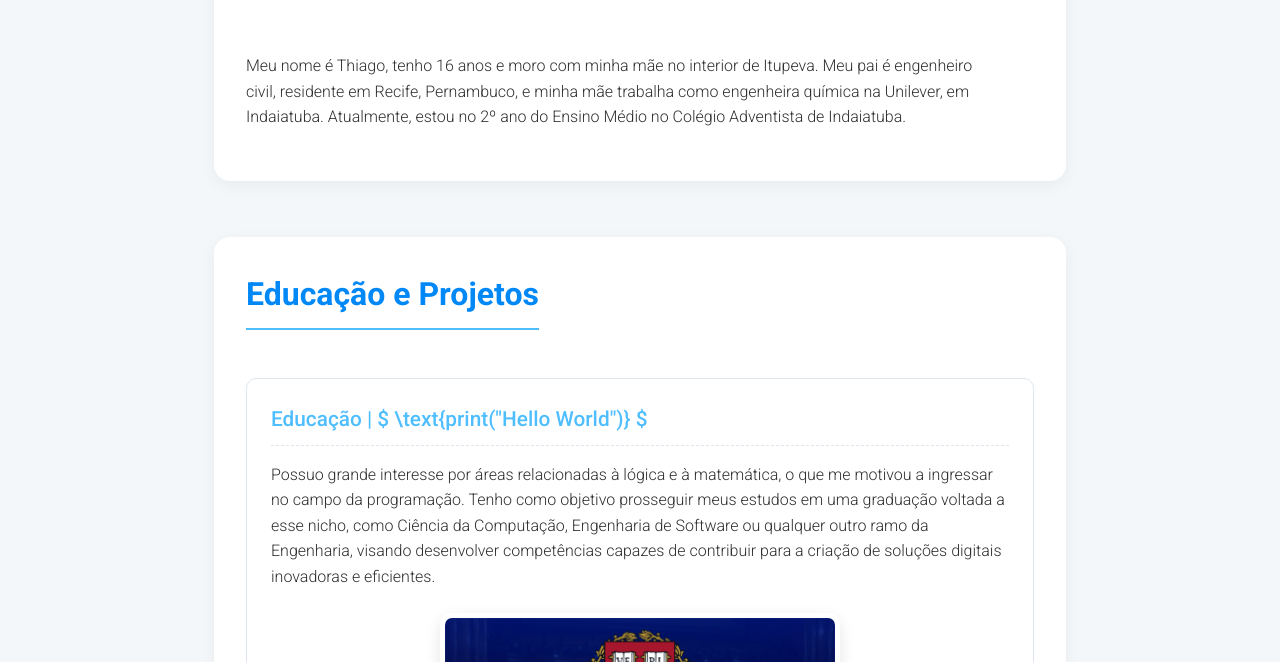
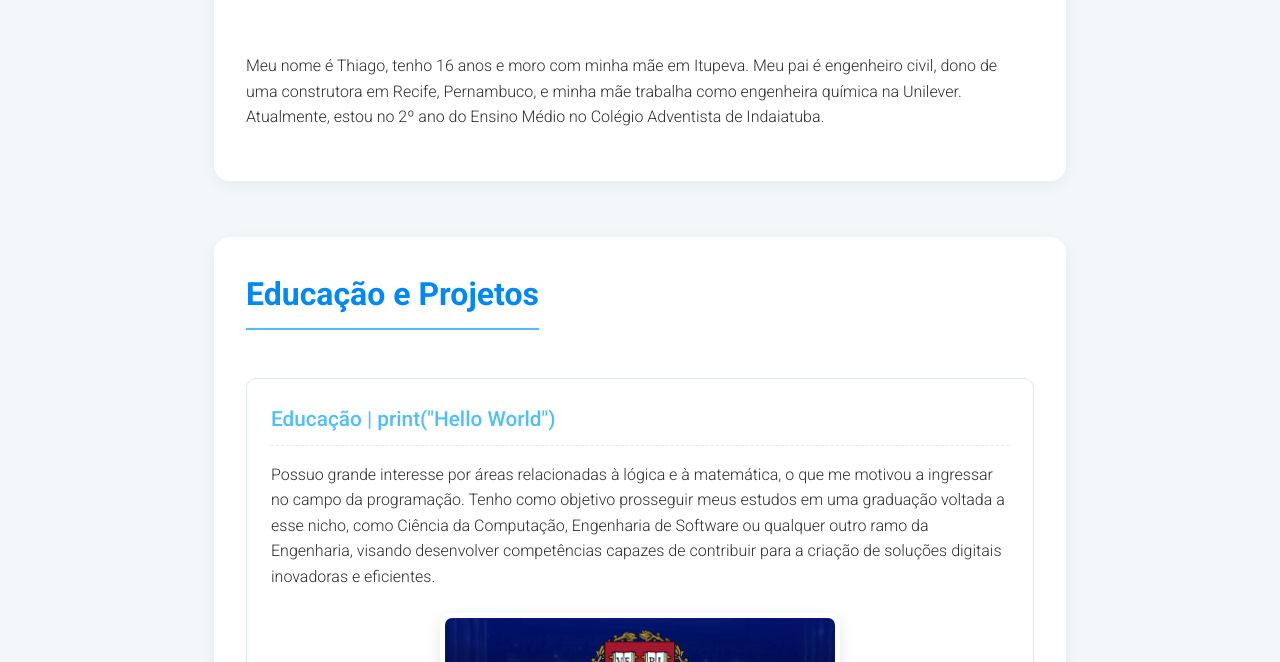
Before and after one commit to thi4g0-minerv4/my-presentation-bosch, a plain HTML site: page index.html in a window 1280 px wide. Shown: the part 438-1100 px from the top of the page. Drawn offline with Linux system fonts and the light colour scheme.

Commit message:
update text

```diff
--- a/index.html
+++ b/index.html
@@ -31,7 +31,7 @@
         <section id="introduction" class="content-section">
             <h2><a id="introduction">Introdução</a></h2>
 
-            <div class="text-with-image-container"> <div> <p>Meu nome é Thiago, tenho 16 anos e moro com minha mãe no interior de Itupeva. Meu pai é engenheiro civil, residente em Recife, Pernambuco, e minha mãe trabalha como engenheira química na Unilever, em Indaiatuba. Atualmente, estou no 2º ano do Ensino Médio no Colégio Adventista de Indaiatuba.</p>
+            <div class="text-with-image-container"> <div> <p>Meu nome é Thiago, tenho 16 anos e moro com minha mãe em Itupeva. Meu pai é engenheiro civil, dono de uma construtora em Recife, Pernambuco, e minha mãe trabalha como engenheira química na Unilever. Atualmente, estou no 2º ano do Ensino Médio no Colégio Adventista de Indaiatuba.</p>
                 </div>
             <span id="education-point"></span>
         </section>
@@ -40,7 +40,7 @@
             <h2><a id="education">Educação e Projetos</a></h2>
 
             <div class="education-block">
-                <h3>Educação | $ \text{print("Hello World")} $</h3>
+                <h3>Educação | print("Hello World")</h3>
                 <p>Possuo grande interesse por áreas relacionadas à lógica e à matemática, o que me motivou a ingressar no campo da programação. Tenho como objetivo prosseguir meus estudos em uma graduação voltada a esse nicho, como Ciência da Computação, Engenharia de Software ou qualquer outro ramo da Engenharia, visando desenvolver competências capazes de contribuir para a criação de soluções digitais inovadoras e eficientes.</p>
                 <img src="assets/imgs/cs50-harvard.png" alt="Certificado CS50 Harvard" class="project-img">
                 <p>Atualmente, estou realizando o curso CS50 de Harvard, que tem aprofundado meus conhecimentos em ciência da computação, lógica de programação e resolução de problemas.</p>
```
